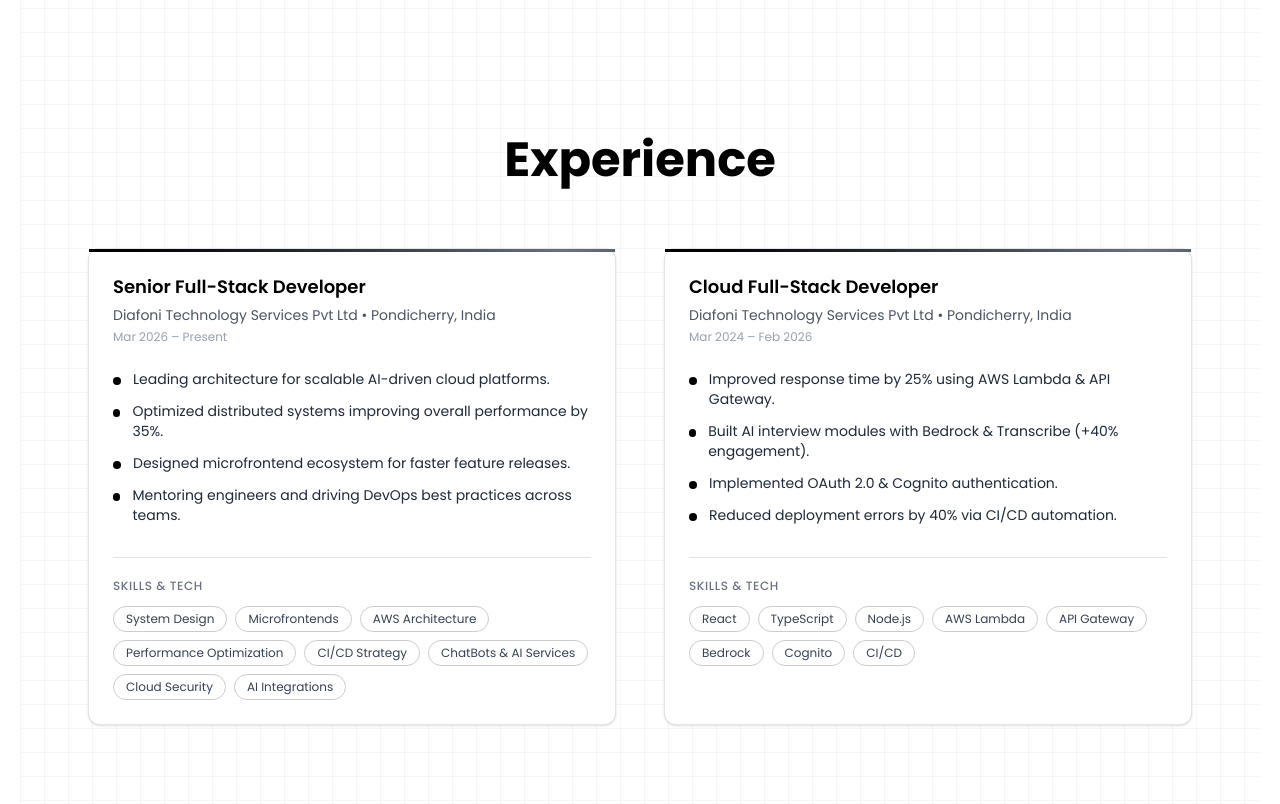
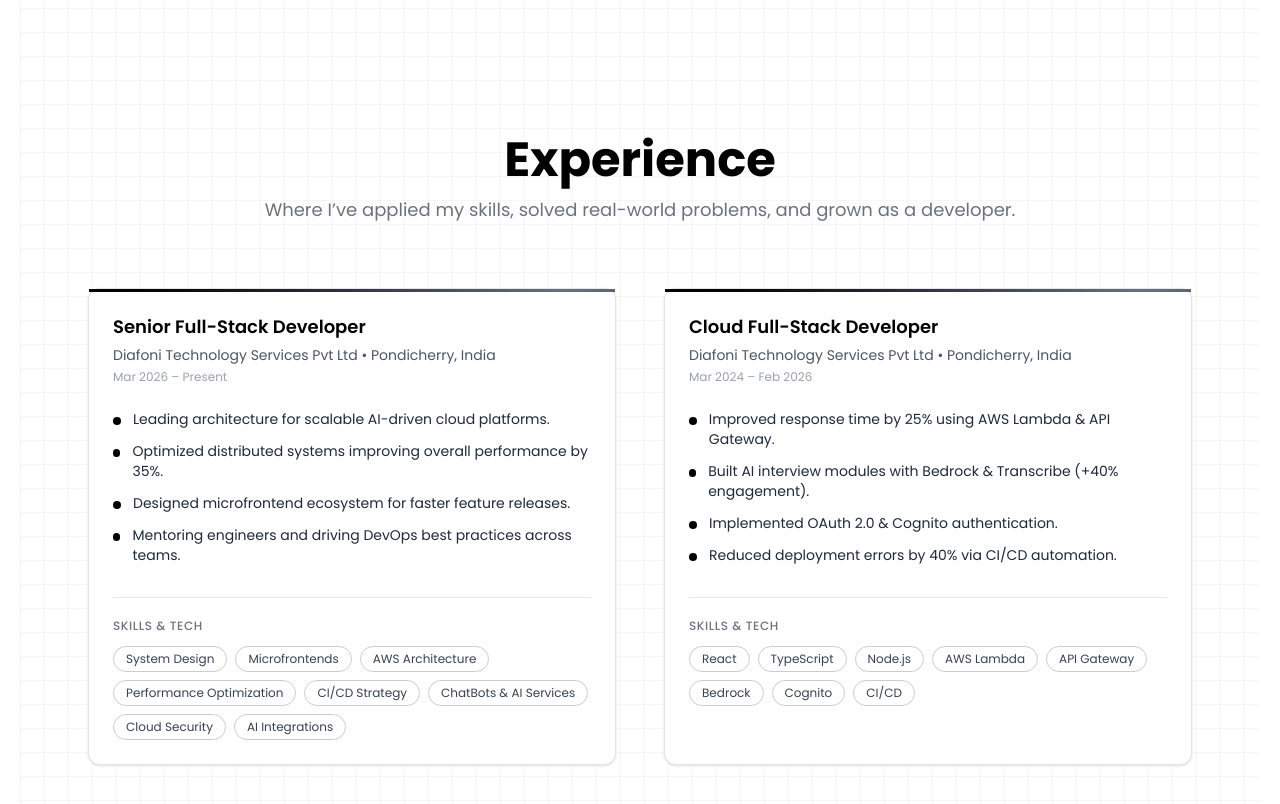
Before and after one commit to Prabzzz/Portfolio, a React (Vite) app: page / in a window 1280 px wide. Shown: the part 2100-2904 px from the top of the page. Built offline with nearby package versions, Linux system fonts and the light colour scheme.

Commit message:
added exp tag line

```diff
--- a/src/components/Experience.jsx
+++ b/src/components/Experience.jsx
@@ -22,7 +22,10 @@
           viewport={{ once: true }}
           className="text-4xl md:text-5xl font-bold text-center text-black mb-16"
         >
-          Experience
+          <span className="inline-block">Experience</span>
+          <span className="block mt-3 text-lg font-normal text-gray-500">
+            Where I’ve applied my skills, solved real-world problems, and grown as a developer.
+          </span>
         </motion.h2>
 
         <div className="grid md:grid-cols-2 gap-12">
```
